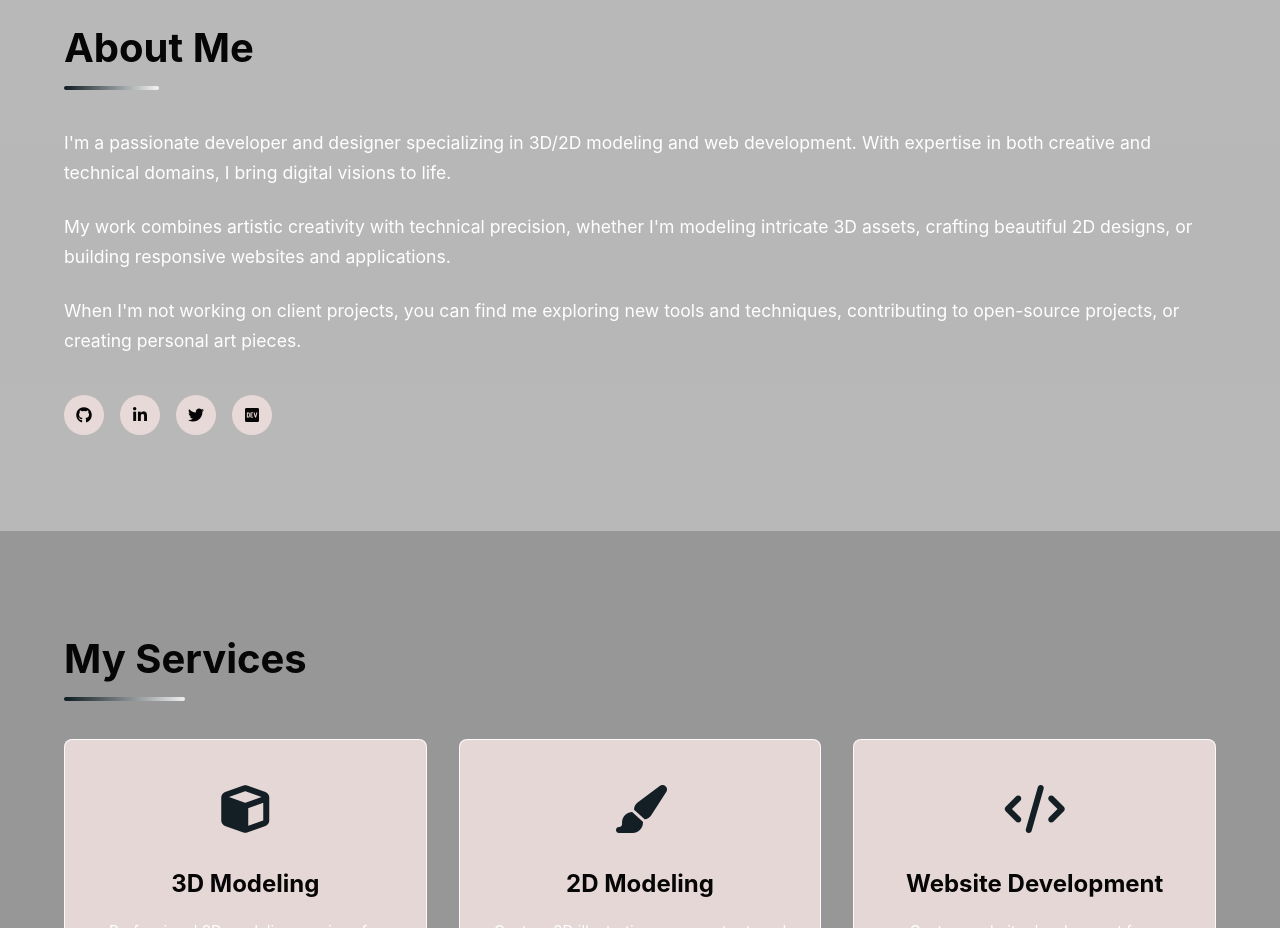
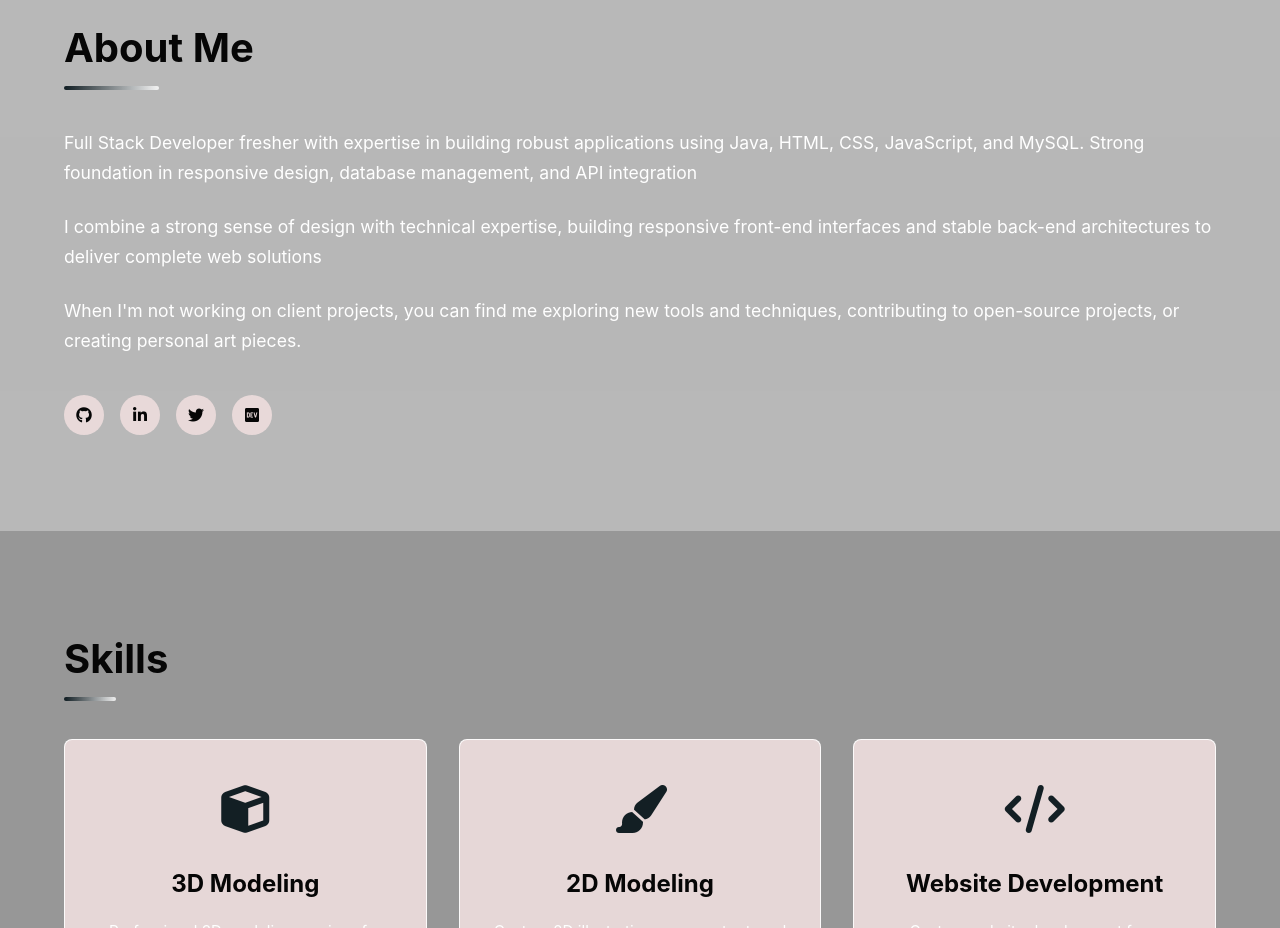
Before and after one commit to Ameet4646/My-portfolio, a plain HTML site: page index.html in a window 1280 px wide. Shown: the part 880-1808 px from the top of the page. Drawn offline with Linux system fonts and the light colour scheme; some packages are replaced by stand-ins of ours; a script that the page names is missing.

Commit message:
Update index.html

```diff
--- a/index.html
+++ b/index.html
@@ -3,7 +3,7 @@
 <head>
     <meta charset="UTF-8">
     <meta name="viewport" content="width=device-width, initial-scale=1.0">
-    <title>Ameet Hunasagi | 3D/2D & Web Developer</title>
+    <title>Ameet Hunasagi | Full Stack Developer</title>
     <link rel="stylesheet" href="https://cdnjs.cloudflare.com/ajax/libs/font-awesome/6.4.0/css/all.min.css">
     <script type="module" src="https://unpkg.com/@splinetool/viewer@1.9.87/build/spline-viewer.js"></script>
     <style>
@@ -592,12 +592,12 @@
             <div class="about-content">
                 <div class="about-text fade-in delay-1">
                     <p>
-                        I'm a passionate developer and designer specializing in 3D/2D modeling and web development.
-                        With expertise in both creative and technical domains, I bring digital visions to life.
+                        Full Stack Developer fresher with expertise in building robust applications using Java, HTML, CSS, JavaScript, and MySQL.
+                        Strong foundation in responsive design, database management, and API integration
                     </p>
                     <p>
-                        My work combines artistic creativity with technical precision, whether I'm modeling intricate 3D assets,
-                        crafting beautiful 2D designs, or building responsive websites and applications.
+                      I combine a strong sense of design with technical expertise, building responsive front-end interfaces and
+                      stable back-end architectures to deliver complete web solutions
                     </p>
                     <p>
                         When I'm not working on client projects, you can find me exploring new tools and techniques,
@@ -617,7 +617,7 @@
     <!-- Services Section -->
     <section id="services" class="services">
         <div class="container">
-            <h2 class="section-title fade-in">My Services</h2>
+            <h2 class="section-title fade-in">Skills</h2>
             <div class="services-grid">
                 <!-- 3D Modeling Service -->
                 <div class="service-card fade-in delay-1">
```
